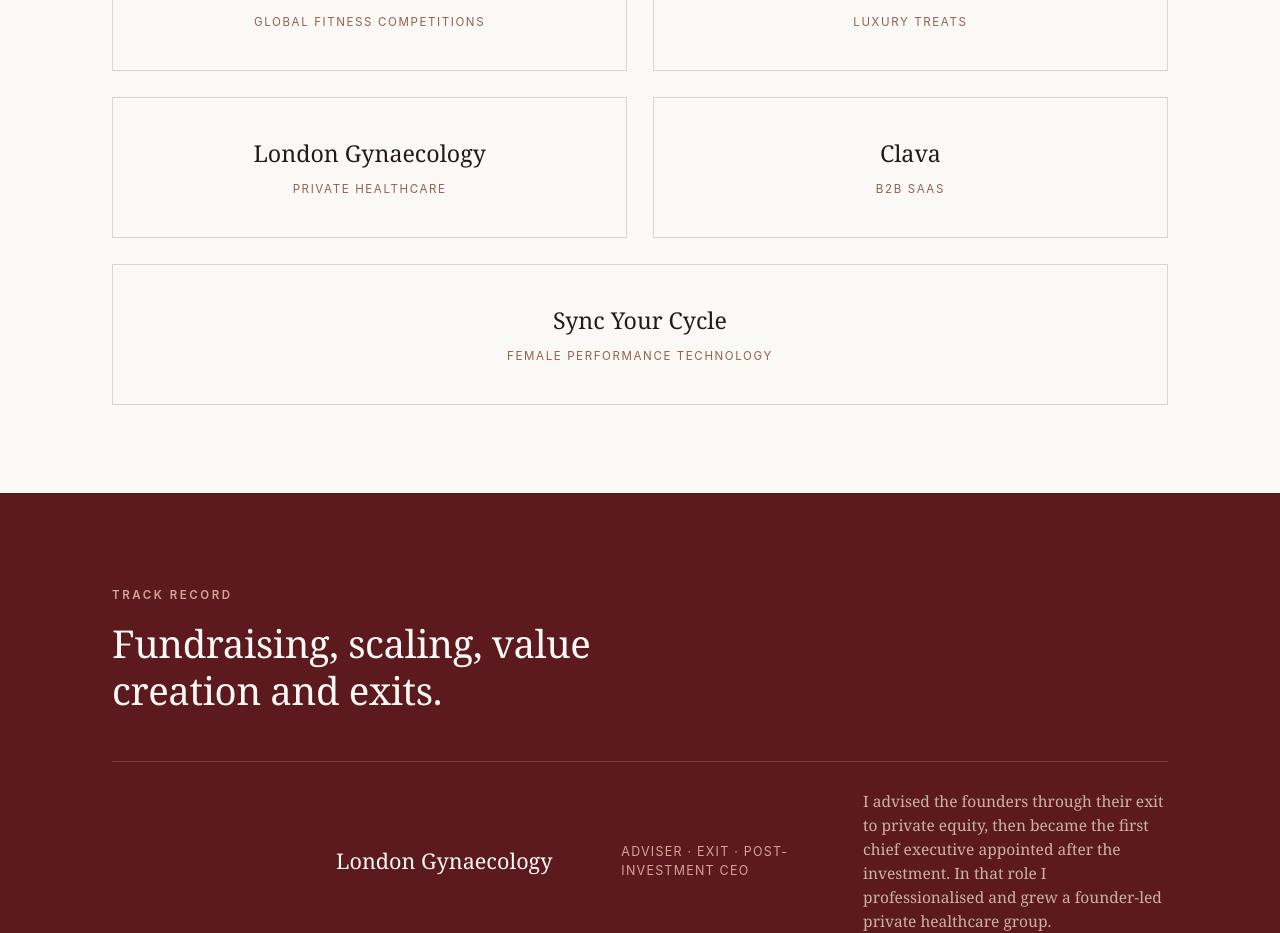
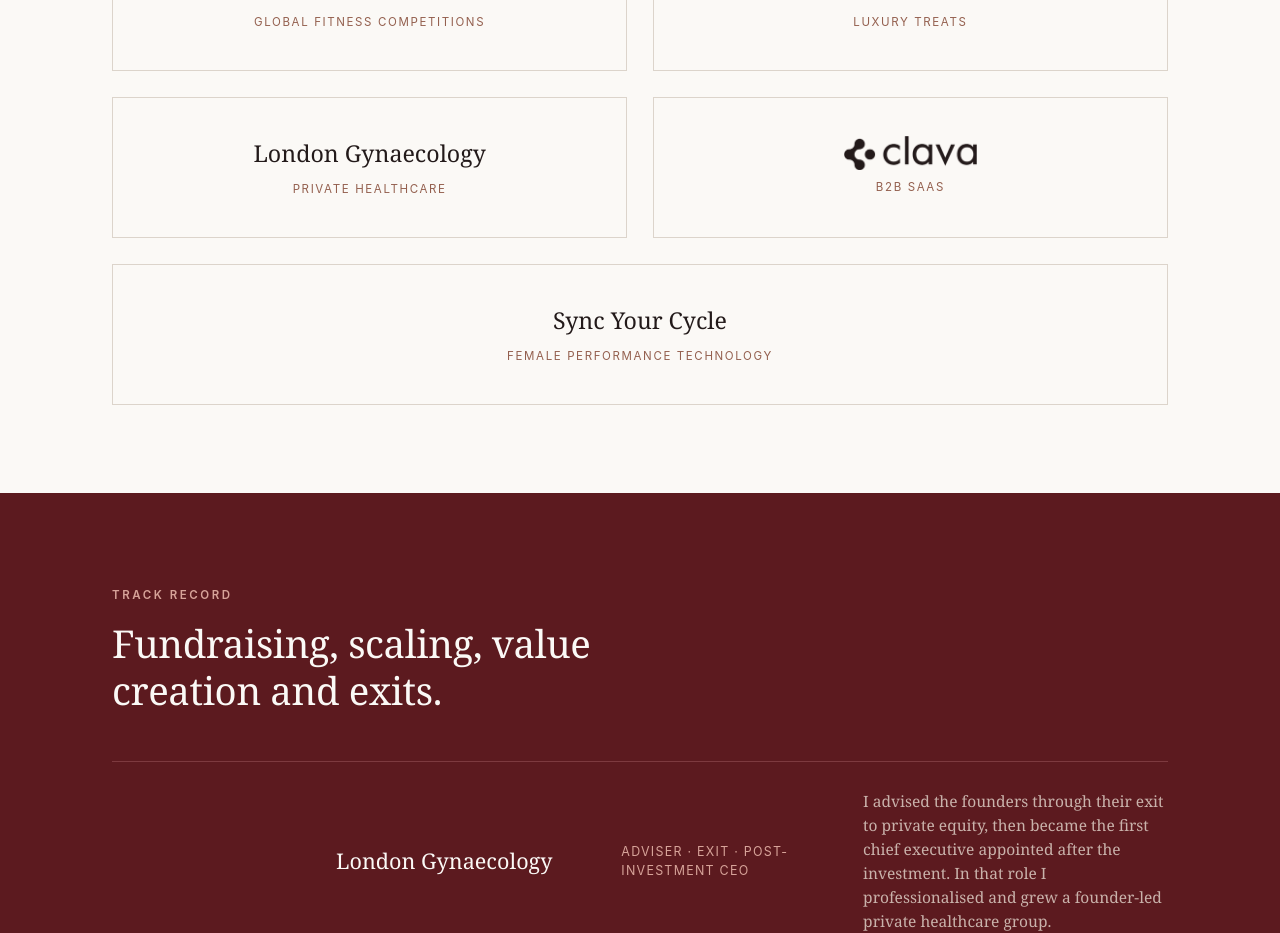
Before and after one commit to geoffbamber-stack/geoffbamber.com, a plain HTML site: page index.html in a window 1280 px wide. Shown: the part 2280-3213 px from the top of the page. Drawn offline with Linux system fonts and the light colour scheme.

Commit message:
Add Clava logo to the Advisory section in one tone
Co-Authored-By: Claude Fable 5.2 <noreply@anthropic.com>
Claude-Session: https://claude.ai/code/session_01TvQFoQihhdT1erBEiNQhTn

```diff
--- a/index.html
+++ b/index.html
@@ -101,7 +101,7 @@
         <div class="client-sector">Private healthcare</div>
       </div>
       <div class="client">
-        <div class="client-name">Clava</div>
+        <div class="client-name"><img class="client-logo" src="logos/clava.png" alt="Clava" width="548" height="139" loading="lazy"></div>
         <div class="client-sector">B2B SaaS</div>
       </div>
       <div class="client">
--- a/styles.css
+++ b/styles.css
@@ -192,6 +192,7 @@ li{margin:.55rem 0;}
 .client:last-child:nth-child(odd){grid-column:1/-1}
 .client:hover{transform:translateY(-3px);border-color:var(--rose)}
 .client-name{font-family:var(--serif);font-size:1.45rem;margin-bottom:.55rem}
+.client-logo{display:block;height:2.1rem;width:auto;max-width:100%;margin:0 auto}
 .client-sector{font-family:var(--sans);font-size:.72rem;letter-spacing:.14em;text-transform:uppercase;color:var(--rose)}
 
 /* ---------- LEDGER (track record) ---------- */
```
Also changed, not shown: logos/clava.png (added).
